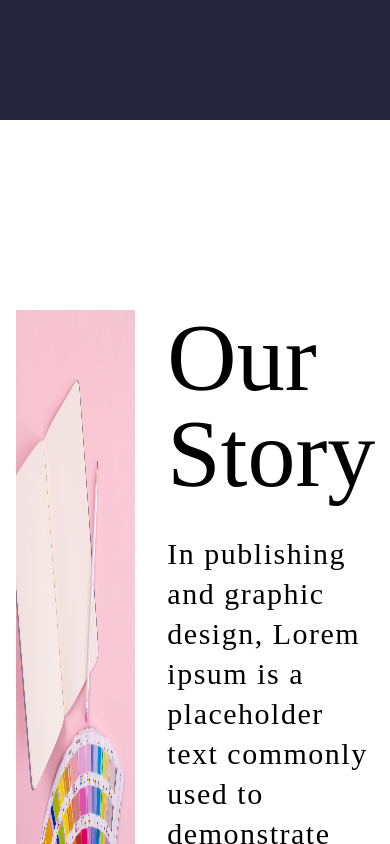
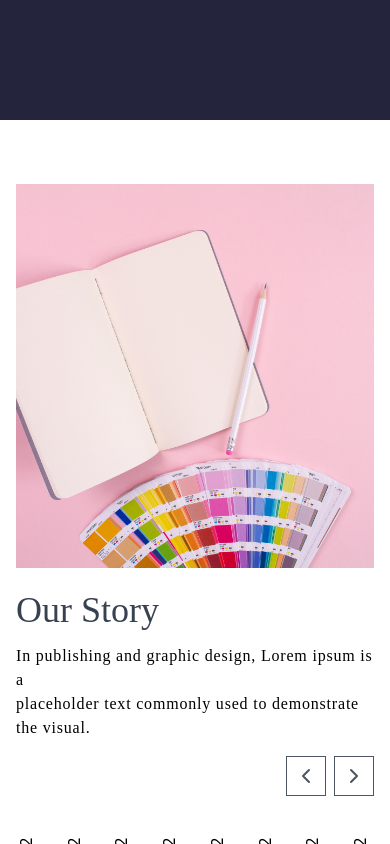
Before and after one commit to SheikhRashed/client--tailwindcss, a Vue app: page / in a window 390 px wide. Shown: the part 880-1724 px from the top of the page. Built offline with nearby package versions, Linux system fonts and the light colour scheme; a web font is replaced by a local one; what @dafcoe/vue-collapsible-panel would draw is missing.

Commit message:
our sotry responsive fixed

```diff
--- a/src/components/OurStory.vue
+++ b/src/components/OurStory.vue
@@ -1,6 +1,6 @@
 <template>
   <div>
-    <div class="relative py-[190px]">
+    <div class="relative py-16 lg:py-[190px]">
       <!-- Connect Wrapper  -->
         <div class="container">
           <!-- our-story-content -->
@@ -8,16 +8,16 @@
             <!-- story-slider-wrapper -->
             <div class="story-slider-wrapper">
               <!-- story-slider-item -->
-              <div class="flex">
-                <img src="../assets/images/story-image.jpg" class="w-1/3 max-w-full mr-8" alt="">
-                <div>
-                  <h3 class="text-8xl mb-8 font-primary-regular">Our Story</h3>
-                  <p class="text-3xl leading-10 font-primary-medium tracking-wider">In publishing and graphic design, Lorem ipsum is a <br/> placeholder text commonly used to demonstrate the visual.</p>
+              <div class="flex flex-col lg:flex-row ">
+                <img src="../assets/images/story-image.jpg" class=" w-full  h-96 lg:w-1/3 max-w-full mr-8 object-cover" alt="slider-img">
+                <div class="mt-6 md:mt-12 lg:mt-0">
+                  <h3 class=" text-4xl md:text-6xl lg:text-8xl leading-none mb-4 lg:mb-8 font-primary-medium text-gray-700 ">Our Story</h3>
+                  <p class=" text-md md:text-2xl lg:text-3xl leading-normal lg:leading-10 font-secondary-regular tracking-wider">In publishing and graphic design, Lorem ipsum is a <br/> placeholder text commonly used to demonstrate the visual.</p>
                 </div>
               </div>
             </div>
             <!-- story-slider-arrow -->
-            <ul class="m-0 flex justify-end mt-9">
+            <ul class="m-0 flex justify-end mt-4 md:mt-9">
               <li>
                 <button type="button" class="w-10 h-10 flex items-center justify-center border text-gray-600 border-gray-600 mr-2">
                   <svg viewBox="0 0 24 24" width="24" height="24" stroke="currentColor" stroke-width="2" fill="none" stroke-linecap="round" stroke-linejoin="round" class="css-i6dzq1"><polyline points="15 18 9 12 15 6"></polyline></svg>
```
